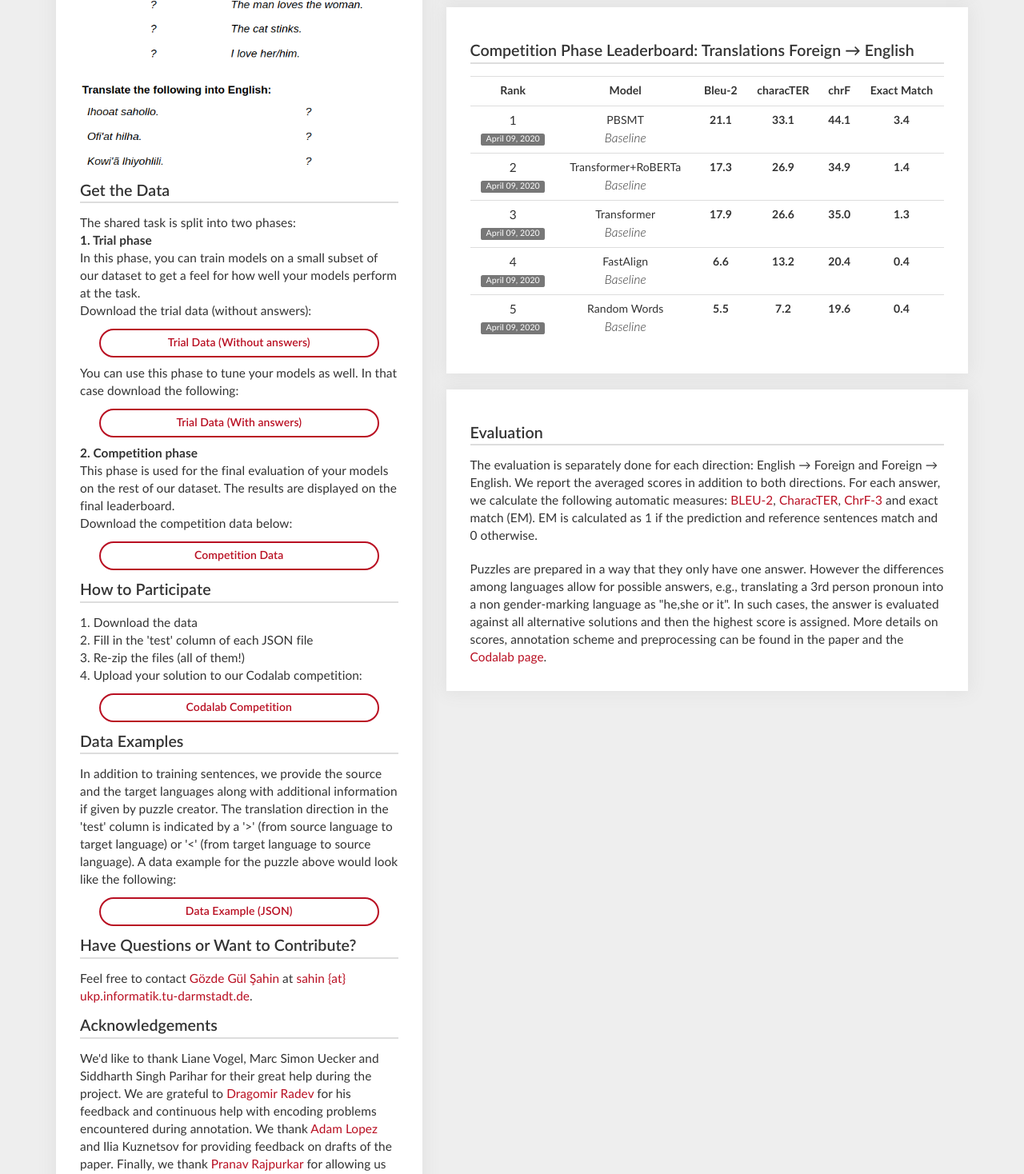
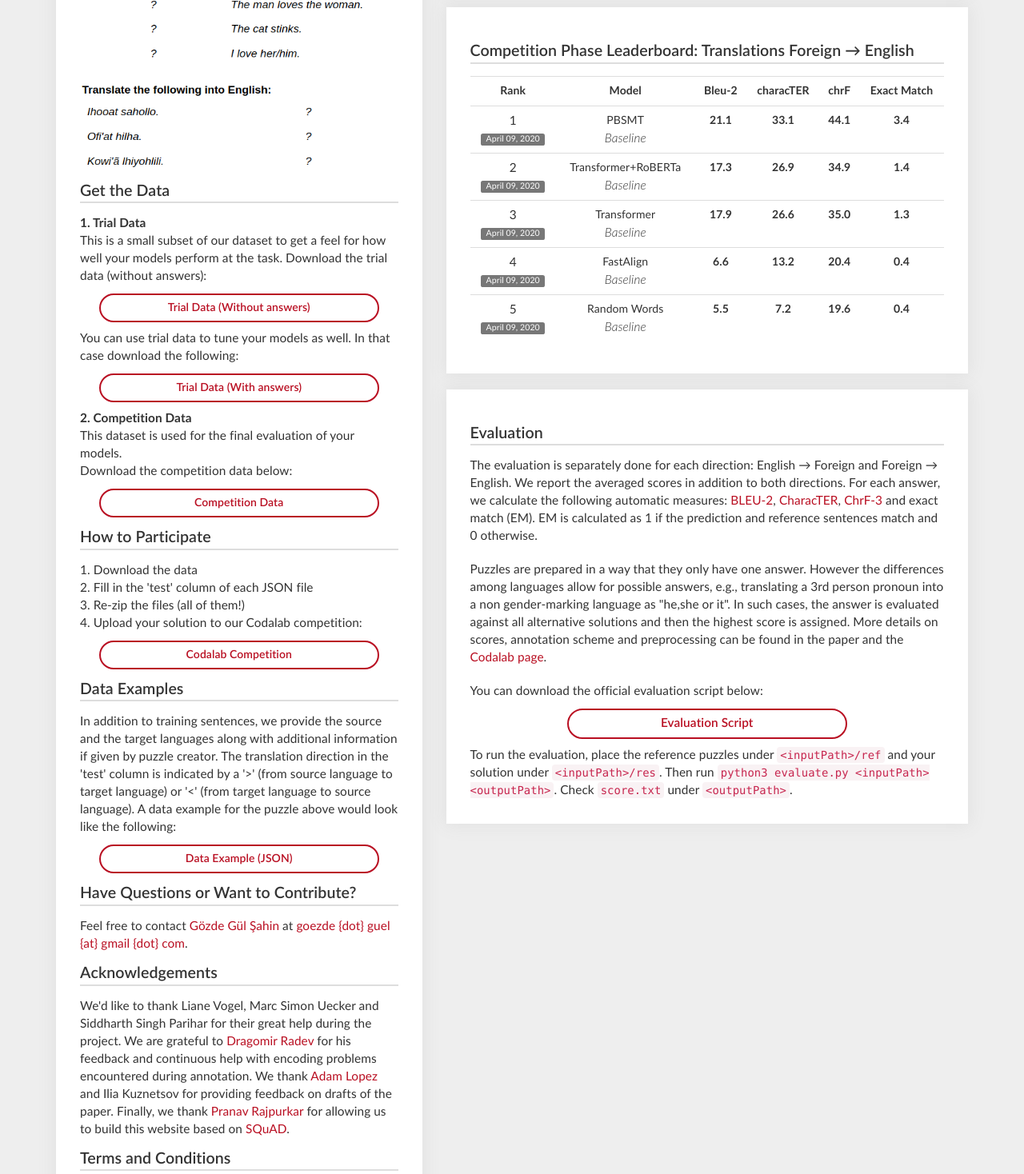
Before and after one commit to UKPLab/PuzzLing-Machines, a plain HTML site: page index.html in a window 1280 px wide. Shown: the part 1301-2769 px from the top of the page at 80% size. Drawn offline with Linux system fonts and the light colour scheme; a web font is replaced by a local one.

Commit message:
eval script button, updates on terms

```diff
--- a/index.html
+++ b/index.html
@@ -14,7 +14,7 @@
       <link rel="stylesheet" href="stylesheets/explore.css">
       <link rel="stylesheet" href="stylesheets/index.css">
       <link rel="stylesheet" href="stylesheets/layout.css">
-      <link rel="canonical" href="http://UKPLab.github.io/PuzzLing-Machines">
+      <link rel="canonical" href="http://ukplab.github.io/PuzzLing-Machines">
    </head>
    <body>
       <div class="navbar navbar-default navbar-fixed-top" id="topNavbar" role="navigation">
@@ -67,20 +67,19 @@
                            <h2>Get the Data</h2>
                         </div>
                         <p align="left">
-                           The shared task is split into two phases:
-                           <p><b>1. Trial phase</b></p>
+
+                           <p><b>1. Trial Data</b></p>
                            <p>
-                              In this phase, you can train models on a small subset of our dataset to get a feel for how well your models perform at the task. <br>
-                              Download the trial data (without answers):
+                              This is a small subset of our dataset to get a feel for how well your models perform at the task. Download the trial data (without answers):
                            </p>
                            <a class="btn actionBtn inverseBtn" href="data/public_data_dev.zip" download="data/public_data_dev.zip">Trial Data (Without answers)</a>
                            <p>
-                              You can use this phase to tune your models as well. In that case download the following:
+                              You can use trial data to tune your models as well. In that case download the following:
                            </p>
                            <a class="btn actionBtn inverseBtn" href="data/public_reference_data_dev.zip" download="data/public_reference_data_dev.zip">Trial Data (With answers)</a>
-                           <p><b>2. Competition phase</b></p>
+                           <p><b>2. Competition Data</b></p>
                            <p>
-                              This phase is used for the final evaluation of your models on the rest of our dataset. The results are displayed on the final leaderboard. <br>
+                              This dataset is used for the final evaluation of your models. <br>
                               Download the competition data below:
                            </p>
                            <a class="btn actionBtn inverseBtn" href="data/public_data_test.zip" download="data/public_data_test.zip">Competition Data</a>
@@ -106,7 +105,7 @@
                            <h2>Have Questions or Want to Contribute?</h2>
                         </div>
                         <p align="left">
-                           Feel free to contact <a href="https://gozdesahin.github.io/">Gözde Gül Şahin</a> at <a href = "mailto: sahin {at} ukp.informatik.tu-darmstadt.de">sahin {at} ukp.informatik.tu-darmstadt.de</a>.
+                           Feel free to contact <a href="https://gozdesahin.github.io/">Gözde Gül Şahin</a> at <a href = "mailto: goezde {dot} guel {at} gmail {dot} com">goezde {dot} guel {at} gmail {dot} com</a>.
                         </p>
                         <div class="infoHeadline">
                            <h2>Acknowledgements</h2>
@@ -114,6 +113,14 @@
                         <p align="left">
                            We'd like to thank Liane Vogel, Marc Simon Uecker and Siddharth Singh Parihar for their great help during the project. We are grateful to <a href="https://yale-lily.github.io/">Dragomir Radev</a> for his feedback and continuous help with encoding problems encountered during annotation. We thank <a href="https://alopez.github.io/">Adam Lopez</a> and Ilia Kuznetsov for providing feedback on drafts of the paper. Finally, we thank <a href="https://rajpurkar.github.io/">Pranav Rajpurkar</a> for allowing us to build this website based on <a href="https://rajpurkar.github.io/SQuAD-explorer/">SQuAD</a>.
                         </p>
+                        <div class="infoHeadline">
+                           <h2>Terms and Conditions</h2>
+                        </div>
+                        <p align="left">
+                           The dataset is derived from linguistic puzzles created by experts and is solely created for <b>research purposes</b>. The puzzles used in this shared task are compiled from various resources that may be copyrighted by the following organizations: @University of Oregon Department of Linguistics, ©2003-2019 International Linguistics Olympiad, @2007-2018 North American Computational Linguistics Open Competition, ©2013-2017 UK Linguistics Olympiad, @2008-2017 OZCLO The Australian Computational and Linguistics Olympiad,  @2009 Russian Linguistics Olympiad, @2007-2009 Estonian Linguistic Olympiad, @2012 All Ireland Linguistics Olympiad. Please insert citations or copyright notices to puzzles where appropriate.
+                           The dataset is distributed under the <a href="http://creativecommons.org/licenses/by/1.0/legalcode">CC BY 1.0</a> license.
+                        </p>
+
                      </div>
                      <div class="infoSubheadline">
                         <a href="https://twitter.com/share" class="twitter-share-button" data-url="https://UKPLab.github.io/PuzzLing-Machines" data-text="Automatically solving linguistic translation puzzles - a 'learning from small data' challenge" data-via="UKPLab" data-size="large" data-hashtags="LingPuzz">Tweet</a>
@@ -408,7 +415,11 @@
                            <div class="left">
                                  <p>The evaluation is separately done for each direction: English &rarr; Foreign and Foreign &rarr; English. We report the averaged scores in addition to both directions. For each answer, we calculate the following automatic measures: <a href="https://www.aclweb.org/anthology/P02-1040.pdf">BLEU-2</a>, <a href="https://www.aclweb.org/anthology/W16-2342/">CharacTER</a>, <a href="https://www.aclweb.org/anthology/W16-2341/">ChrF-3</a> and exact match (EM). EM is calculated as 1 if the prediction and reference sentences match and 0 otherwise. </p></br>
 
-                                 <p> Puzzles are prepared in a way that they only have one answer. However the differences among languages allow for possible answers, e.g., translating a 3rd person pronoun into a non gender-marking language as "he,she or it". In such cases, the answer is evaluated against all alternative solutions and then the highest score is assigned. More details on scores, annotation scheme and preprocessing can be found in the paper and the <a href="https://competitions.codalab.org/competitions/24302?secret_key=198f82df-8cd2-4864-b125-b7b31463cd15">Codalab page</a>.</p>
+                                 <p> Puzzles are prepared in a way that they only have one answer. However the differences among languages allow for possible answers, e.g., translating a 3rd person pronoun into a non gender-marking language as "he,she or it". In such cases, the answer is evaluated against all alternative solutions and then the highest score is assigned. More details on scores, annotation scheme and preprocessing can be found in the paper and the <a href="https://competitions.codalab.org/competitions/24302?secret_key=198f82df-8cd2-4864-b125-b7b31463cd15">Codalab page</a>.</p></br>
+
+                                 <p>You can download the official evaluation script below:
+                                 <a class="btn actionBtn inverseBtn" href="data/evaluation_script.zip" download="data/evaluation_script.zip">Evaluation Script</a>
+                                 To run the evaluation, place the reference puzzles under <code>&lt;inputPath&gt;/ref</code> and your solution under <code>&lt;inputPath&gt;/res</code>. Then run <code>python3 evaluate.py &lt;inputPath&gt; &lt;outputPath&gt;</code>. Check <code>score.txt</code> under <code>&lt;outputPath&gt;</code>.
                            </div>
                         </p>
 
```
